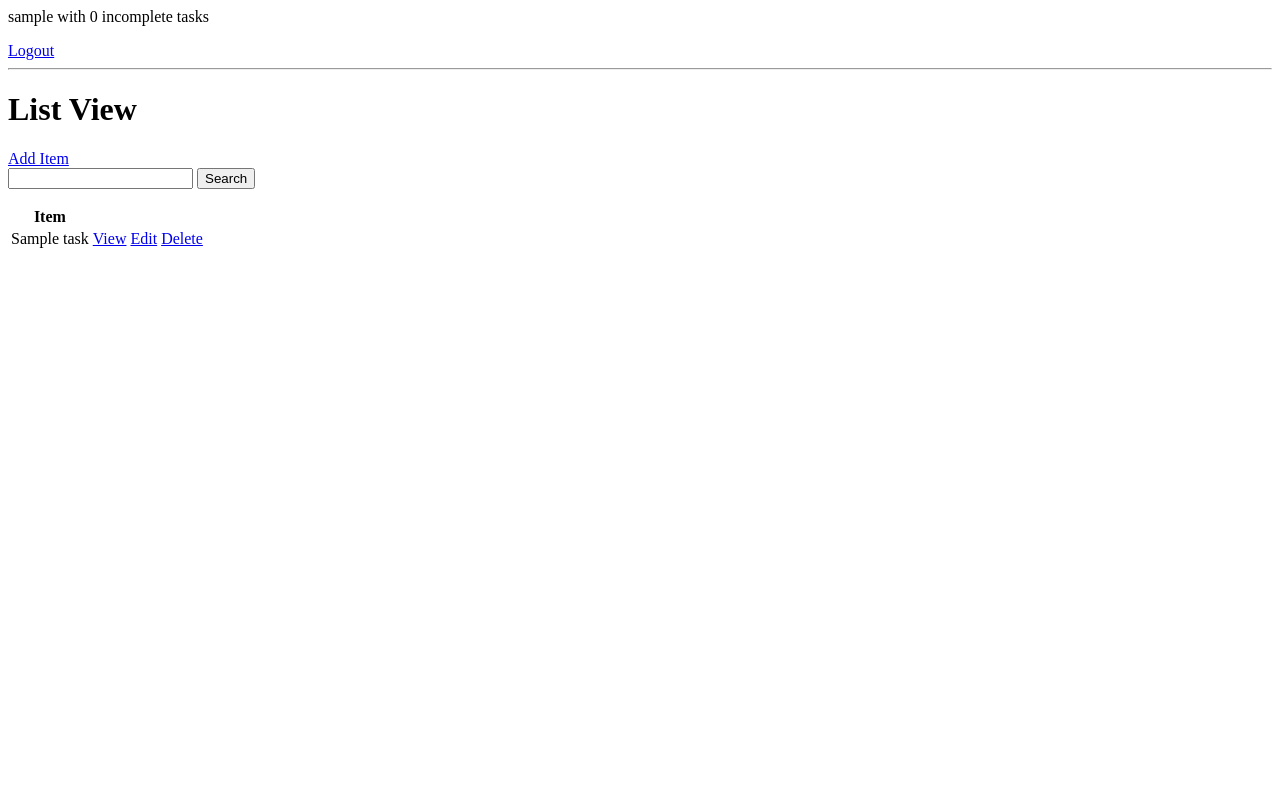
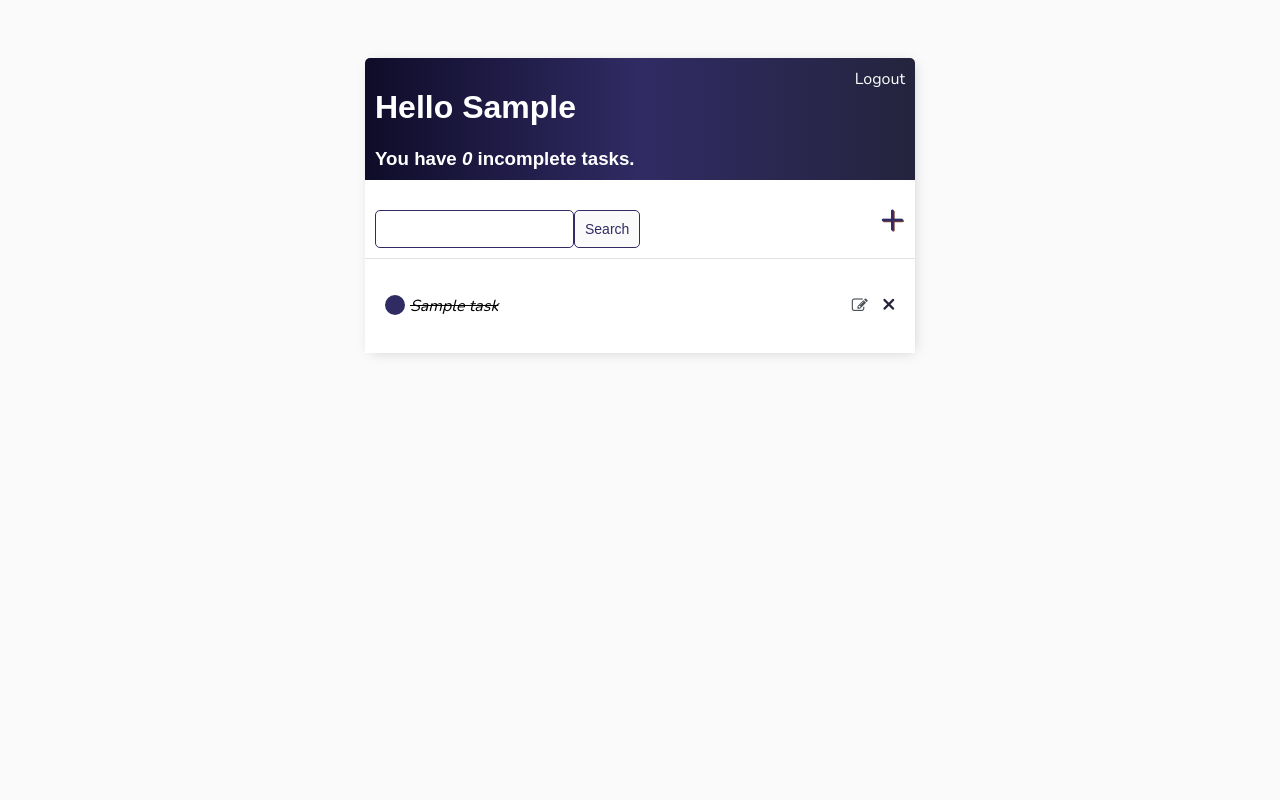
Before and after one commit to yahyaalbashar/todo-dj, a Django app: page / in a window 1280 px wide. Run offline with Django 4.2, Linux system fonts and the light colour scheme; a user stored in the database is signed in; tables that the repository leaves empty hold one stand-in row (values such as "Sample post").

Commit message:
app: Add styling to whole app
Signed-off-by: Hemant Sachdeva <hemant.evolver@gmail.com>

```diff
--- /dev/null
+++ b/app/static/style/main.css
@@ -0,0 +1,127 @@
+a,
+p {
+  color: #4b5156;
+}
+
+body {
+  font-family: "Nunito", sans-serif;
+  background-color: #fafafa;
+  padding: 50px;
+}
+
+label {
+  padding-top: 10px !important;
+  display: block;
+}
+
+.button {
+  border: 1px solid #302b63;
+  background-color: #fafafa;
+  color: #302b63;
+  padding: 10px;
+  font-size: 14px;
+  border-radius: 5px;
+  cursor: pointer;
+  text-decoration: none;
+}
+
+.card-body {
+  padding: 20px;
+}
+
+.container {
+  max-width: 550px;
+  margin: 0 auto;
+  background-color: #fff;
+  -webkit-box-shadow: 2px 2px 13px -4px rgba(0 0, 0, 0.21);
+  box-shadow: 2px 2px 13px -4px rgba(0 0, 0, 0.21);
+}
+
+.delete-link {
+  text-decoration: none;
+  font-weight: 900;
+  color: #24243e;
+  font-size: 22px;
+  line-height: 0;
+}
+
+h1,
+h2,
+h3,
+h4,
+h5,
+h6 {
+  font-family: "Raleway", sans-serif;
+}
+
+.header-bar {
+  display: flex;
+  justify-content: space-between;
+  color: #fff;
+  padding: 10px;
+  border-radius: 5px 5px 0 0;
+  background: linear-gradient(to right, #0f0c29, #302b63, #24243e);
+}
+
+.header-bar a {
+  text-decoration: none;
+  color: #fff;
+}
+
+input[type="text"],
+input[type="password"],
+textarea {
+  border: 1px solid #302b63;
+  border-radius: 5px;
+  padding: 10px;
+  width: 90%;
+}
+
+.task-complete-icon {
+  height: 20px;
+  width: 20px;
+  background-color: rgb(48, 43, 99);
+  border-radius: 50%;
+  margin-right: 5px;
+}
+
+.task-incomplete-icon {
+  height: 20px;
+  width: 20px;
+  background-color: rgb(218, 218, 218);
+  border-radius: 50%;
+  margin-right: 5px;
+}
+
+.task-title {
+  display: flex;
+}
+
+.task-title a {
+  text-decoration: none;
+  color: #4b5156;
+  margin-left: 10px;
+}
+
+.task-wrapper {
+  display: flex;
+  align-items: center;
+  justify-content: space-between;
+  padding: 20px;
+  background-color: #fff;
+  border-top: 1px solid rgb(226, 226, 226);
+}
+
+#add-link {
+  color: #302b63;
+  text-decoration: none;
+  font-size: 42px;
+  text-shadow: 1px 1px #81413b;
+}
+
+#search-add-wrapper {
+  display: flex;
+  justify-content: space-between;
+  align-items: center;
+  padding: 10px;
+}
--- /dev/null
+++ b/app/templates/app/main.html
@@ -0,0 +1,28 @@
+<!DOCTYPE html>
+{% load static %}
+<html lang="en">
+  <head>
+    <meta charset="UTF-8" />
+    <meta http-equiv="X-UA-Compatible" content="IE=edge" />
+    <meta name="viewport" content="width=device-width, initial-scale=1.0" />
+
+    <link rel="preconnect" href="https://fonts.googleapis.com" />
+    <link rel="preconnect" href="https://fonts.gstatic.com" crossorigin />
+    <link
+      href="https://fonts.googleapis.com/css2?family=Nunito:wght@200&display=swap"
+      rel="stylesheet"
+    />
+    <link
+      rel="stylesheet"
+      href="https://cdnjs.cloudflare.com/ajax/libs/font-awesome/4.7.0/css/font-awesome.min.css"
+    />
+
+    <link rel="stylesheet" href="{% static 'style/main.css' %}" />
+
+    <title>To Do Tasks</title>
+  </head>
+
+  <body>
+    <div class="container">{% block content %} {% endblock %}</div>
+  </body>
+</html>
--- a/app/templates/app/task_list.html
+++ b/app/templates/app/task_list.html
@@ -1,46 +1,66 @@
+{% extends 'app/main.html' %} {% block content %}
 
-{% if request.user.is_authenticated %}
-    <p>{{request.user}} with {{count}} incomplete tasks</p>
-    <a href="{% url 'logout' %}">Logout</a>
-{% else %}
-    <a href="{% url 'login' %}">Login</a>
-{% endif %}
+<div class="header-bar">
+  <div>
+    <h1>Hello {{ request.user|capfirst }}</h1>
+    <h3 style="margin: 0">
+      You have <i>{{ count }}</i> incomplete task{{ count|pluralize:"s" }}.
+    </h3>
+  </div>
+  {% if request.user.is_authenticated %}
+  <a href="{% url 'logout' %}">Logout</a>
+  {% endif %}
+</div>
 
-<hr>
-<h1>List View</h1>
+<div id="search-add-wrapper">
+  <form method="GET" style="margin-top: 20px; display: flex">
+    <input type="text" name="search" value="{{ search_input }}" />
+    <input class="button" type="submit" value="Search" />
+  </form>
 
-<a href="{% url 'task_new' %}">Add Item</a>
+  <a id="add-link" href="{% url 'task_new' %}">&#x2b;</a>
+</div>
 
-<form method="GET">
+<div class="task-items-wrapper">
+  {% for task in tasks %}
 
-    <input type="text" name="search" value="{{search_input}}">
-    <input type="submit" value="Search">
+  <div class="task-wrapper">
+    {% if task.complete %}
 
-</form>
+    <div class="task-title">
+      <div class="task-complete-icon"></div>
+      <i>
+        <s> {{ task|capfirst }} </s>
+      </i>
+    </div>
+    <p>
+      <a href="{% url 'task_edit' task.id %}"
+        ><i class="fa fa-edit" style="margin-right: 10px"></i
+      ></a>
 
-<table>
-    <tr>
-        <th>Item</th>
-        <th></th>
-        <th></th>
-        <th></th>
-    </tr>
-    {% for task in tasks %}
-    <tr>
-        <td>{{ task.title }}</td>
-        <td>
-            <a href="{% url 'task' task.id %}">View</a>
-        </td>
-        <td>
-            <a href="{% url 'task_edit' task.id %}">Edit</a>
-        </td>
-        <td>
-            <a href="{% url 'task_delete' task.id %}">Delete</a>
-        </td>
-    </tr>
-    {% empty %}
-    <tr>
-        <td>No items</td>
-    </tr>
-    {% endfor %}
-</table>
+      <a class="delete-link" href="{% url 'task_delete' task.id %}">&#215;</a>
+    </p>
+
+    {% else %}
+
+    <div class="task-title">
+      <div class="task-incomplete-icon"></div>
+      {{ task|capfirst }}
+    </div>
+    <p>
+      <a href="{% url 'task_edit' task.id %}"
+        ><i class="fa fa-edit" style="margin-right: 10px"></i
+      ></a>
+
+      <a class="delete-link" href="{% url 'task_delete' task.id %}">&#215;</a>
+    </p>
+
+    {% endif %}
+  </div>
+
+  {% empty %}
+  <p>No task found.</p>
+  {% endfor %}
+</div>
+
+{% endblock content %}
--- a/project/settings.py
+++ b/project/settings.py
@@ -119,6 +119,8 @@ LOGIN_URL = 'login'
 
 STATIC_URL = 'static/'
 
+STATIC_ROOT = BASE_DIR / 'static/'
+
 # Default primary key field type
 # https://docs.djangoproject.com/en/4.0/ref/settings/#default-auto-field
 
```
Also changed, not shown: app/templates/app/login.html (+12 -9 lines), app/templates/app/register.html (+30 -8 lines), app/templates/app/task_confirm_delete.html (+13 -4 lines), app/templates/app/task_form.html (+12 -7 lines).
